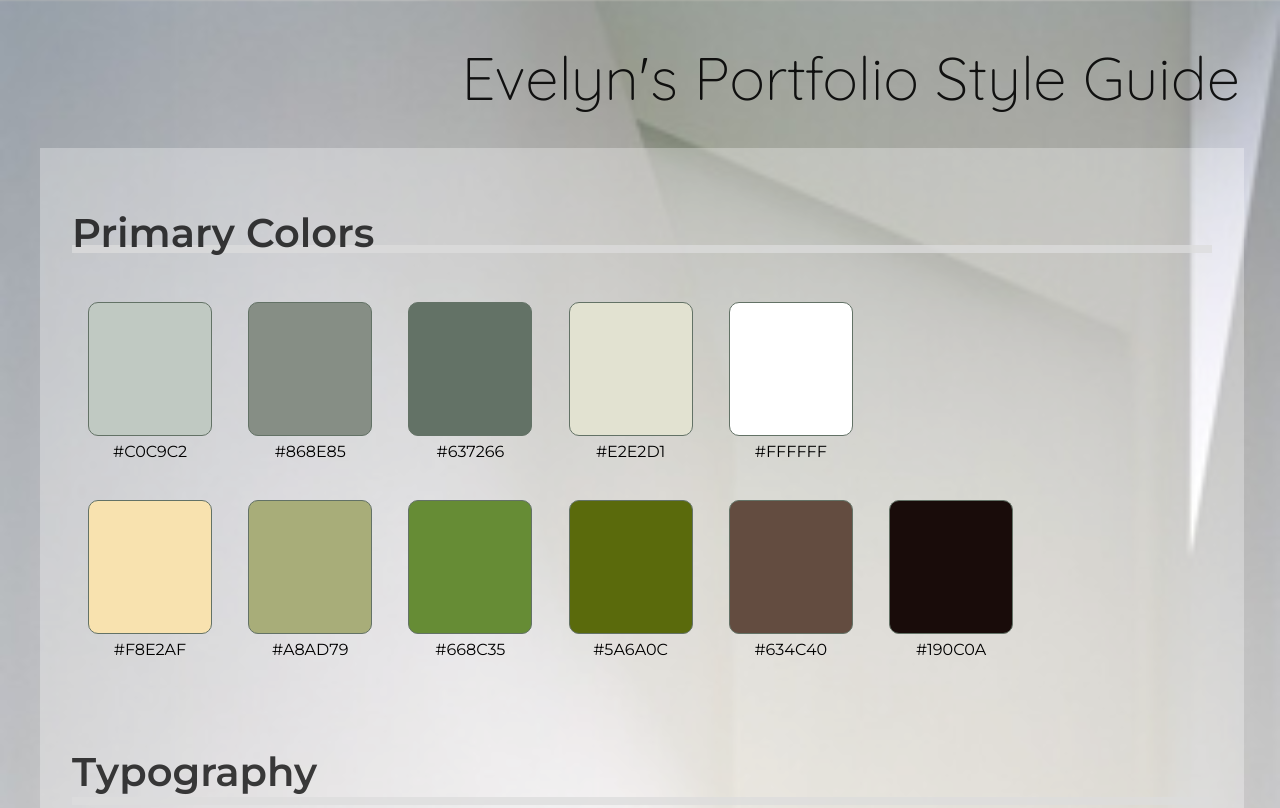
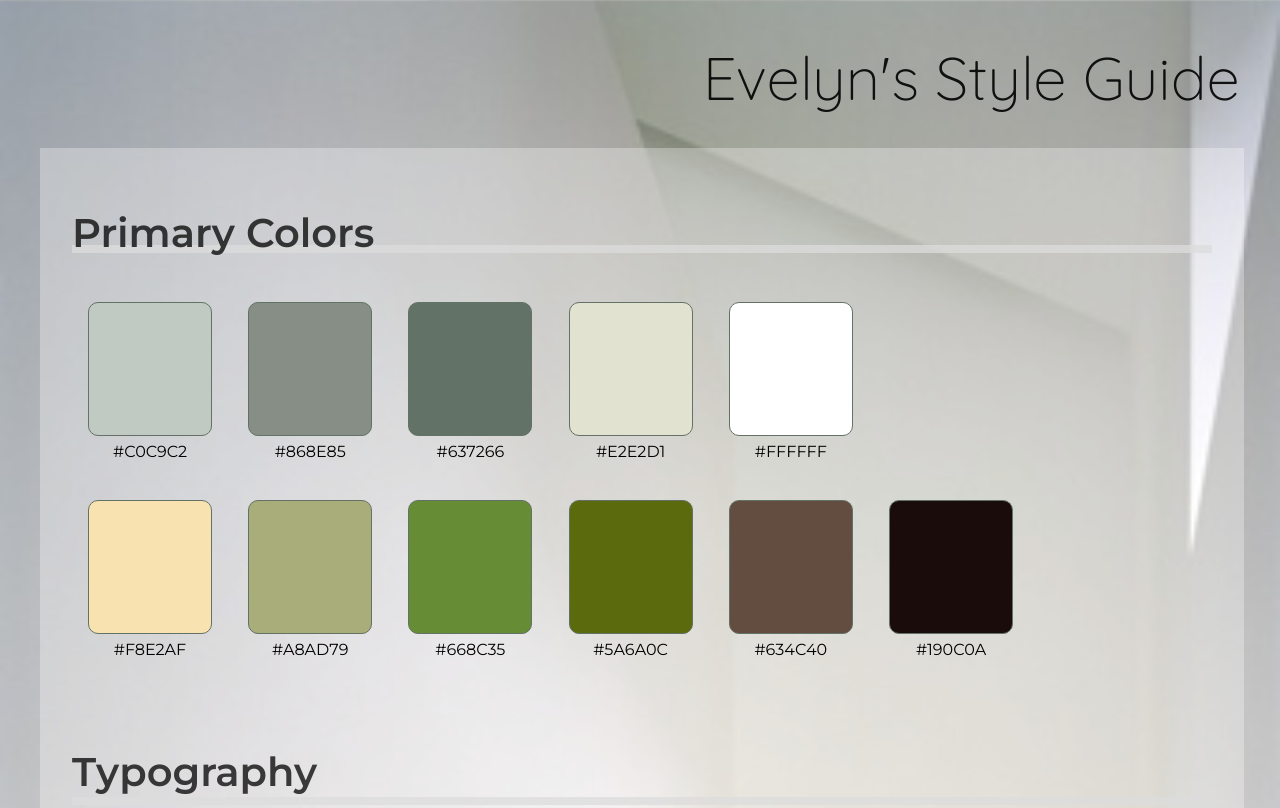
Before and after one commit to EvelynSohn/EvelynsStyleGuide, a plain HTML site: page index.html in a window 1280 px wide. Shown: the top 808 px of the page. Drawn offline with Linux system fonts and the light colour scheme.

Commit message:
updated header
Evelyn's Portfolio Style Guide --> Evelyn's Style Guide

```diff
--- a/index.html
+++ b/index.html
@@ -5,7 +5,7 @@
   </head>
   <body>
     <section class="header">
-      <h1 id="pageTopic">Evelyn's Portfolio Style Guide</h1>
+      <h1 id="pageTopic">Evelyn's Style Guide</h1>
     </section>
     <div id="Content">
       <section class="colorPalette">
```
